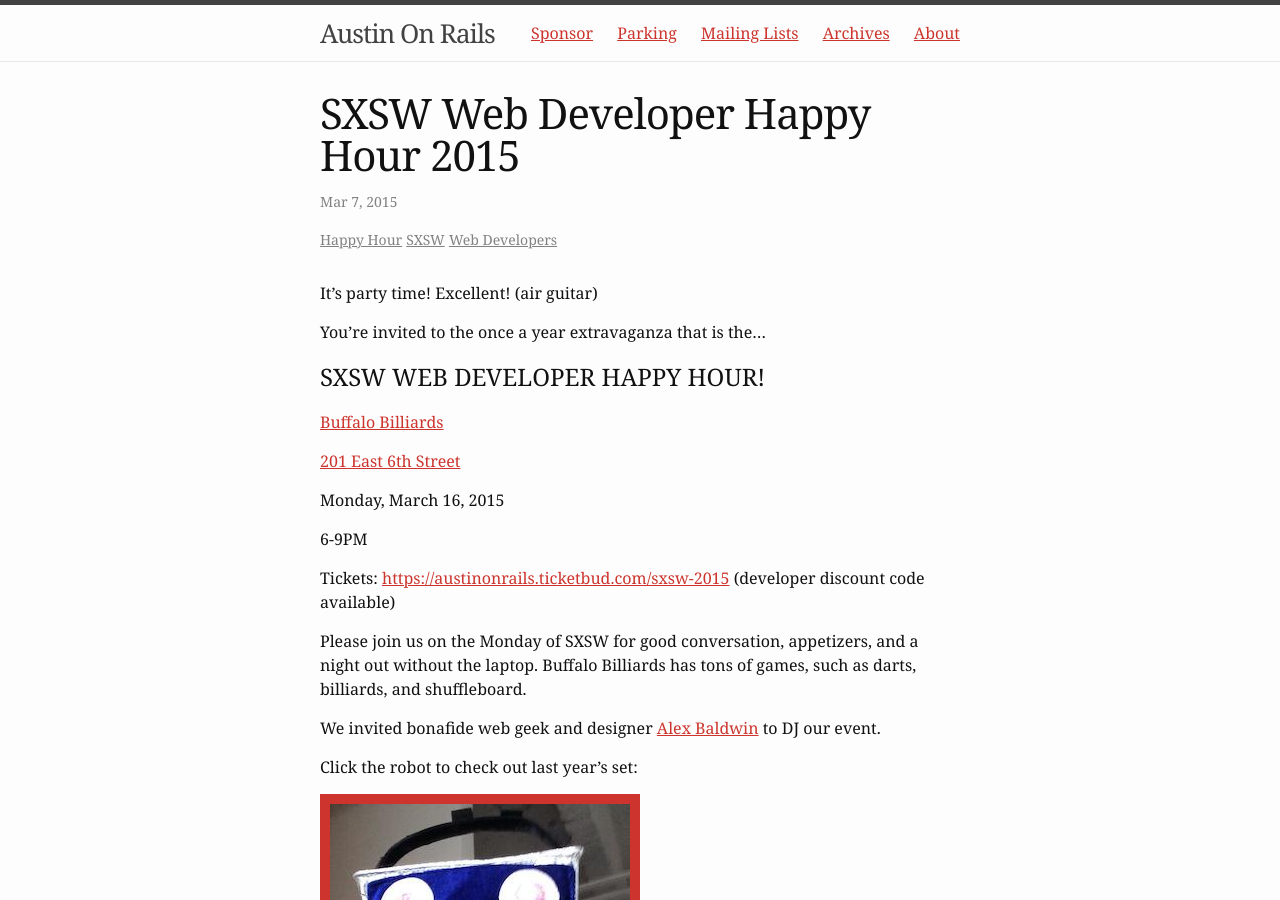
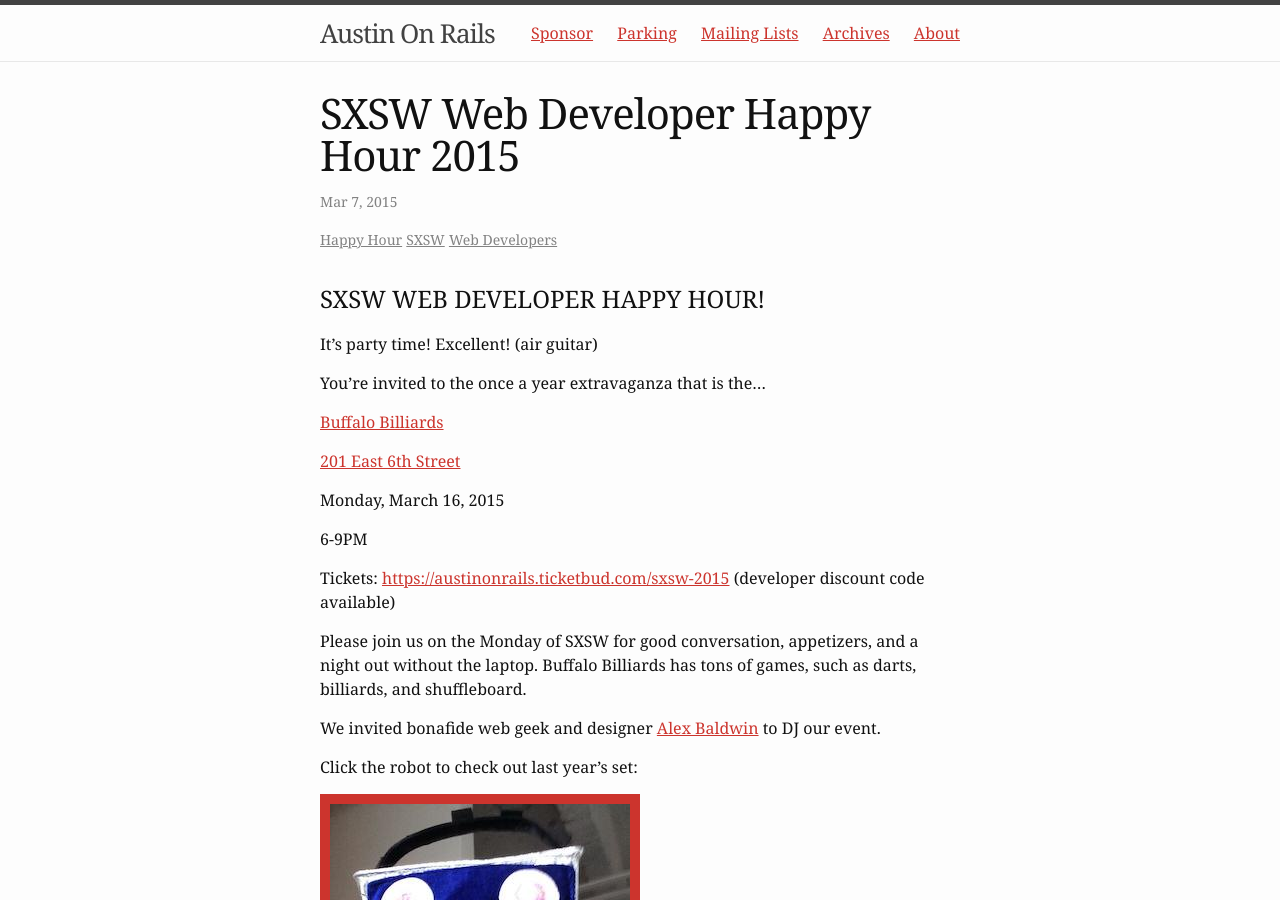
Before and after one commit to austinonrails/aor_meetings_blog, a Jekyll site: the page built from _posts/2015-03-07-sxsw-web-developer-happy-hour-2015.md, in a window 1280 px wide and 900 px high. Built offline with Jekyll 4.4.1, drawn with Linux system fonts in a browser that asks for light colours.

```diff
--- a/_posts/2015-03-07-sxsw-web-developer-happy-hour-2015.md
+++ b/_posts/2015-03-07-sxsw-web-developer-happy-hour-2015.md
@@ -7,11 +7,11 @@ tag:
 - Web Developers
 date: '2015-3-7'
 ---
+# SXSW WEB DEVELOPER HAPPY HOUR!
+
 It's party time! Excellent! (air guitar)
 
 You're invited to the once a year extravaganza that is the...
-
-# SXSW WEB DEVELOPER HAPPY HOUR!
 
 [Buffalo Billiards](http://buffalobilliardsaustin.com/)
 
```
